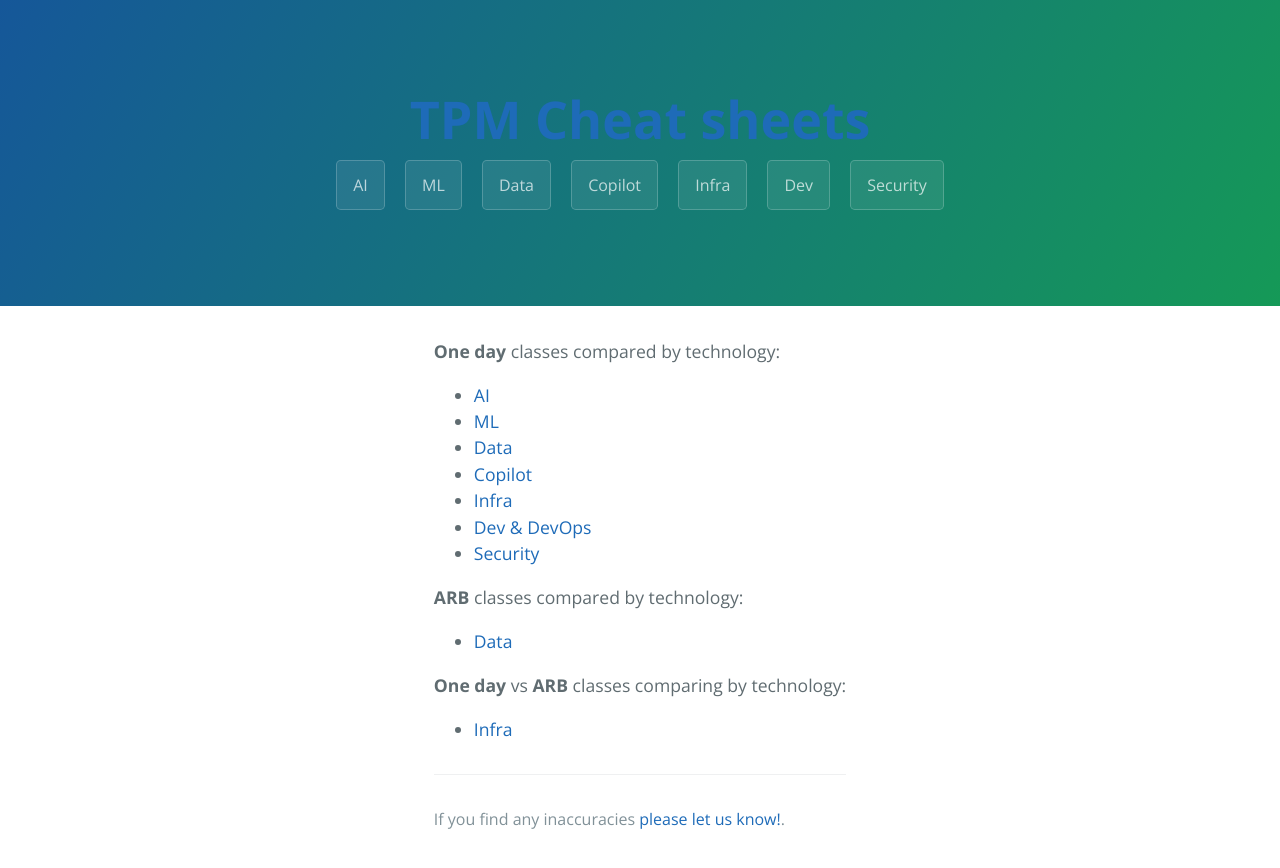
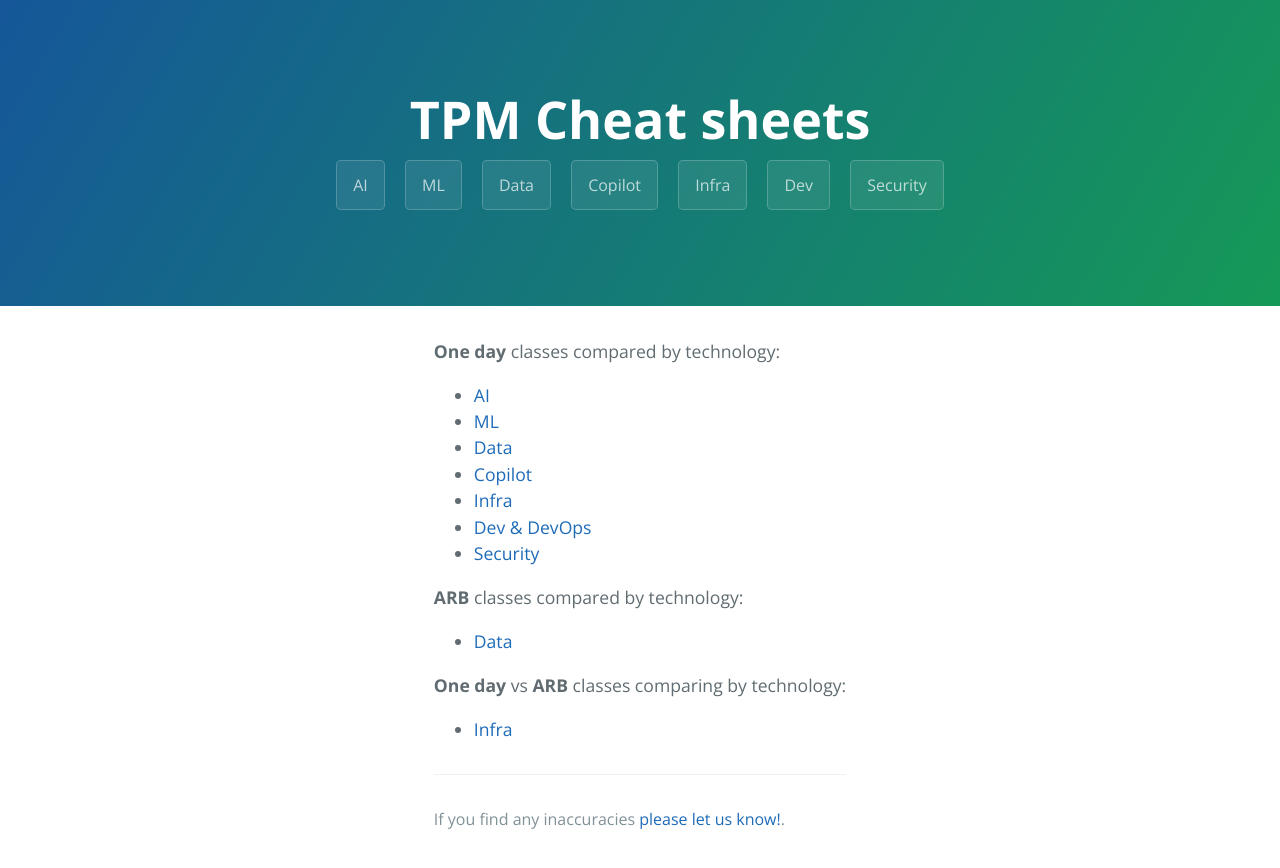
Before and after one commit to true-while/tpm-cheat-sheets, a Jekyll site: the page built from index.md, in a window 1280 px wide. Shown: the top 868 px of the page. Built offline with Jekyll 4.4.1, drawn with Linux system fonts in a browser that asks for light colours.

Commit message:
update colors

```diff
--- a/_sass/jekyll-theme-cayman.scss
+++ b/_sass/jekyll-theme-cayman.scss
@@ -140,6 +140,10 @@ a {
   @include small {
     font-size: 1.75rem;
   }
+}
+
+.project-name a {
+  color: white;
 }
 
 .project-tagline {
```
